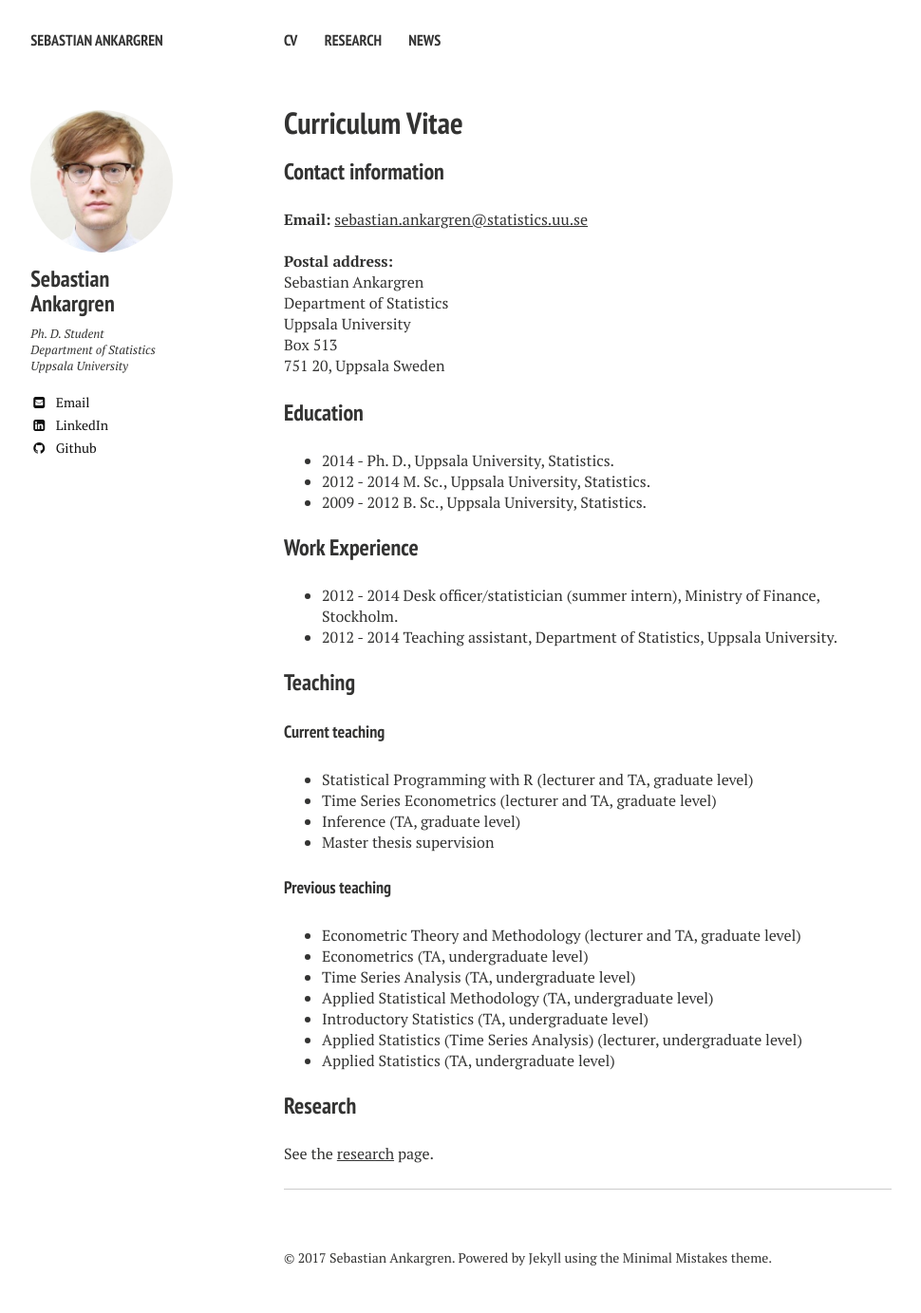
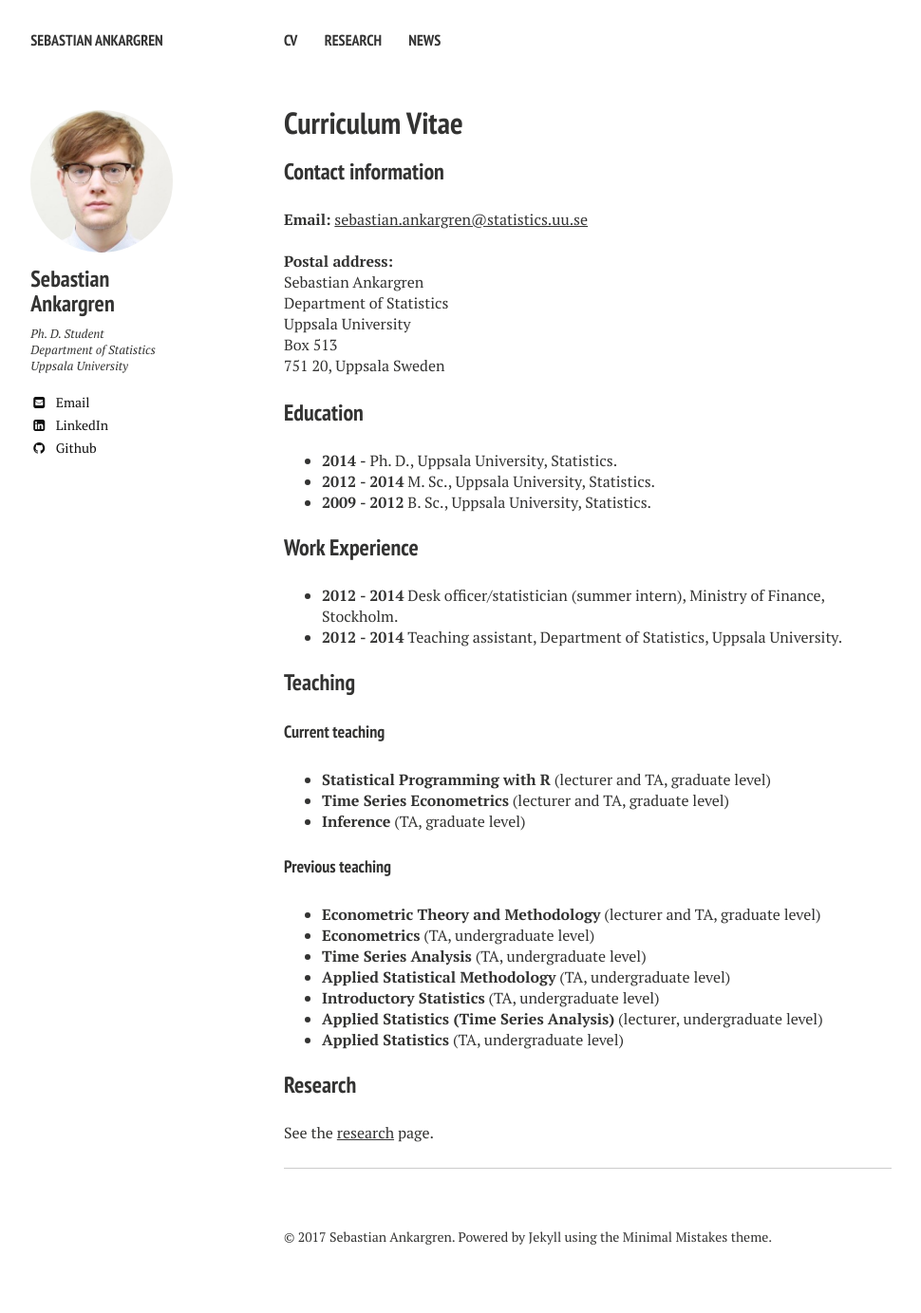
Before and after one commit to ankargren/ankargren.github.io, a Jekyll site: the page built from cv/index.md, in a window 1280 px wide. Shown: the whole page at 95% size, without its empty margins (21-991 px from the left). Built offline with Jekyll 4.4.1, drawn with Linux system fonts in a browser that asks for light colours; nearby versions of some CDN libraries; after the commit the page ends 1361 px from its top, so only the background shows below that.

```diff
--- a/cv/index.md
+++ b/cv/index.md
@@ -18,31 +18,30 @@ Sweden
 
 ### Education
 
-* 2014 -   Ph. D., Uppsala University, Statistics.
-* 2012 - 2014 M. Sc., Uppsala University, Statistics.
-* 2009 - 2012 B. Sc., Uppsala University, Statistics.
+* **2014 -**   Ph. D., Uppsala University, Statistics.
+* **2012 - 2014** M. Sc., Uppsala University, Statistics.
+* **2009 - 2012** B. Sc., Uppsala University, Statistics.
 
 ### Work Experience
 
-* 2012 - 2014 Desk officer/statistician (summer intern), Ministry of Finance, Stockholm.
-* 2012 - 2014 Teaching assistant, Department of Statistics, Uppsala University.
+* **2012 - 2014** Desk officer/statistician (summer intern), Ministry of Finance, Stockholm.
+* **2012 - 2014** Teaching assistant, Department of Statistics, Uppsala University.
 
 ### Teaching
 
 #### Current teaching
-* Statistical Programming with R (lecturer and TA, graduate level)
-* Time Series Econometrics (lecturer and TA, graduate level)
-* Inference (TA, graduate level)
-* Master thesis supervision
+* **Statistical Programming with R** (lecturer and TA, graduate level)
+* **Time Series Econometrics** (lecturer and TA, graduate level)
+* **Inference** (TA, graduate level)
 
 #### Previous teaching
-* Econometric Theory and Methodology (lecturer and TA, graduate level)
-* Econometrics (TA, undergraduate level)
-* Time Series Analysis (TA, undergraduate level)
-* Applied Statistical Methodology (TA, undergraduate level)
-* Introductory Statistics (TA, undergraduate level)
-* Applied Statistics (Time Series Analysis) (lecturer, undergraduate level)
-* Applied Statistics (TA, undergraduate level)
+* **Econometric Theory and Methodology** (lecturer and TA, graduate level)
+* **Econometrics** (TA, undergraduate level)
+* **Time Series Analysis** (TA, undergraduate level)
+* **Applied Statistical Methodology** (TA, undergraduate level)
+* **Introductory Statistics** (TA, undergraduate level)
+* **Applied Statistics (Time Series Analysis)** (lecturer, undergraduate level)
+* **Applied Statistics** (TA, undergraduate level)
 
 ### Research
 See the <a href="{{ site.url }}/research">research</a> page.
```
Also changed, not shown: other parts of cv/index.md (+1 -1 lines), news/index.md (+1 -4 lines), research/index.md (+3 -3 lines).
